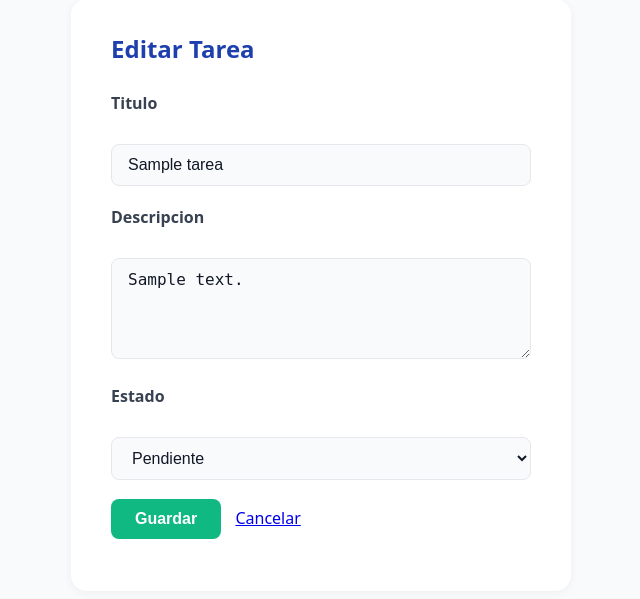
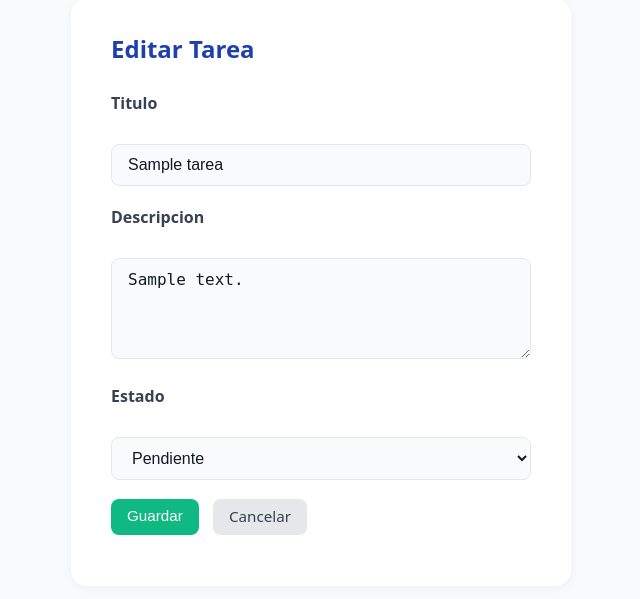
Before and after one commit to erreyesjoel/GestorTareas, a Flask app: page /tareas/editar/1 in a window 1280 px wide. Shown: the part 105-704 px from the top of the page, without its empty margins (319-959 px from the left). Run offline with Flask 3, Linux system fonts and the light colour scheme; a user stored in the database is signed in; tables that the repository leaves empty hold one stand-in row (values such as "Sample post").

Commit message:
botones añadido a globales

```diff
--- a/app/static/css/components/_taskform.css
+++ b/app/static/css/components/_taskform.css
@@ -45,6 +45,8 @@
     outline: none;
 }
 
+/* Elimina o comenta este bloque para unificar el estilo de los botones */
+/*
 .task-form-wrapper .btn-success {
     background: var(--success);
     color: white;
@@ -60,3 +62,4 @@
 .task-form-wrapper .btn-success:hover {
     background: #059669;
 }
+*/
--- a/app/static/css/global.css
+++ b/app/static/css/global.css
@@ -60,3 +60,46 @@ body {
     box-shadow: 0 4px 24px rgba(0,0,0,0.15);
     text-align: center;
 }
+
+/* Botones globales para modales y acciones */
+.btn {
+    padding: 0.4rem 1rem;
+    border-radius: 8px;
+    border: none;
+    font-size: 0.95rem;
+    font-weight: 500;
+    cursor: pointer;
+    transition: background 0.2s, color 0.2s;
+    text-decoration: none;
+    display: inline-block;
+    height: auto;
+    line-height: 1.5;
+    vertical-align: middle;
+}
+
+.btn-danger {
+    background: var(--danger);
+    color: white;
+}
+
+.btn-danger:hover {
+    background: #b91c1c;
+}
+
+.btn-secondary {
+    background: var(--gray-200);
+    color: var(--gray-700);
+}
+
+.btn-secondary:hover {
+    background: var(--gray-300);
+}
+
+.btn-success {
+    background: var(--success);
+    color: white;
+}
+
+.btn-success:hover {
+    background: #059669;
+}
```
